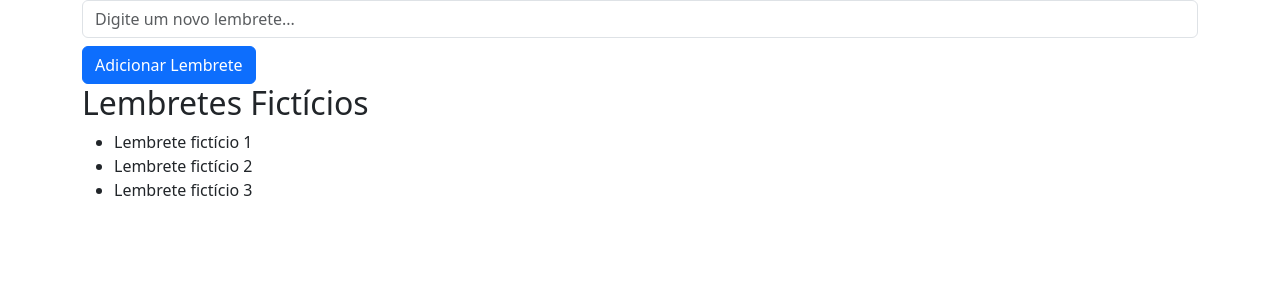
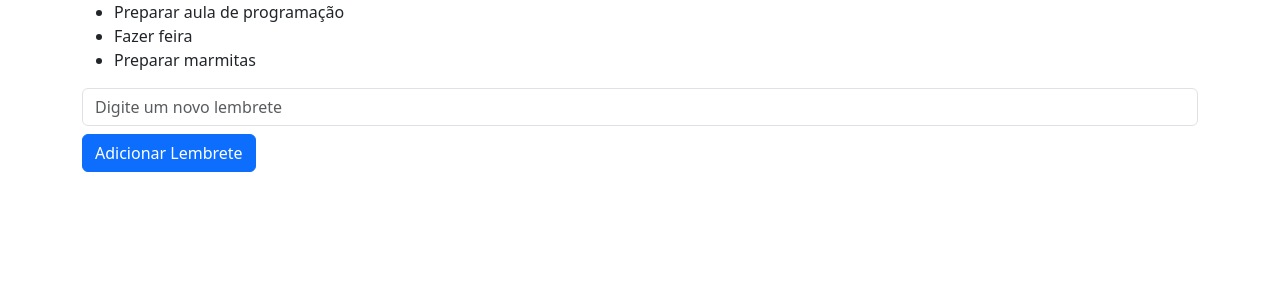
Before and after one commit to limaerika/pdmn-p1_grupo-erika, a React (Create React App) app: page / in a window 1280 px wide. Shown: the top 300 px of the page. Built offline with nearby package versions, Linux system fonts and the light colour scheme.

Commit message:
alterações no código de lista e no app

```diff
--- a/src/App.js
+++ b/src/App.js
@@ -11,11 +11,11 @@ function App() {
   };
 
   return (
-    <div className="container">
-      <div className="row">
+    <div class="container-md">
+      <div class="row align-itens-center">
         <div className="col">
-          <LembreteEntrada onAddLembrete={addLembrete} />
-          <LembreteLista />
+        <LembreteLista />
+        <LembreteEntrada onAddLembrete={addLembrete} />
         </div>
       </div>
     </div>
--- a/src/LembreteEntrada.js
+++ b/src/LembreteEntrada.js
@@ -5,6 +5,7 @@ function LembreteEntrada({ onAddLembrete }) {
 
   const handleSubmit = (event) => {
     event.preventDefault();
+    if (!lembrete.trim()) return; // Impede a adição de lembretes vazios
     onAddLembrete(lembrete);
     setLembrete('');
   };
@@ -15,7 +16,7 @@ function LembreteEntrada({ onAddLembrete }) {
         type="text"
         value={lembrete}
         onChange={e => setLembrete(e.target.value)}
-        placeholder="Digite um novo lembrete..."
+        placeholder="Digite um novo lembrete"
         className="form-control"
       />
       <button type="submit" className="btn btn-primary mt-2">Adicionar Lembrete</button>
--- a/src/LembreteLista.js
+++ b/src/LembreteLista.js
@@ -2,14 +2,13 @@ import React from 'react';
 
 function LembreteLista() {
   const lembretesFicticios = [
-    "Lembrete fictício 1",
-    "Lembrete fictício 2",
-    "Lembrete fictício 3"
+    "Preparar aula de programação",
+    "Fazer feira",
+    "Preparar marmitas"
   ];
 
   return (
     <div>
-      <h2>Lembretes Fictícios</h2>
       <ul>
         {lembretesFicticios.map((lembrete, index) => (
           <li key={index}>{lembrete}</li>
```
